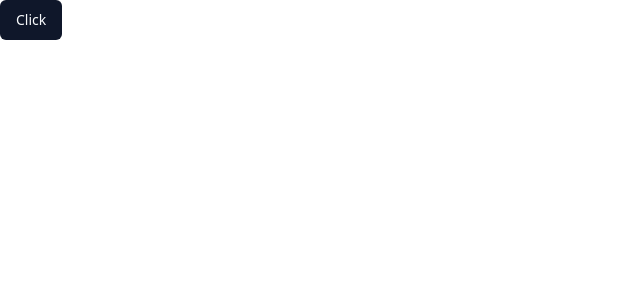
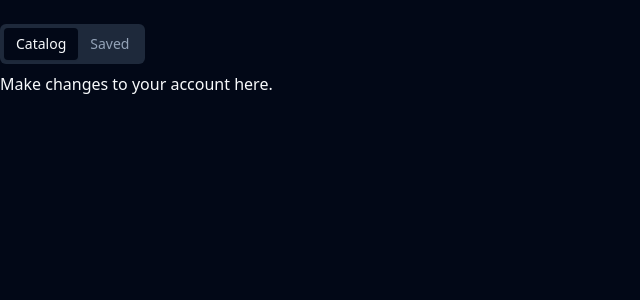
Before and after one commit to incodellc/finance-test-task, a React (Vite) app in the folder client/: page / in a window 1280 px wide. Shown: the top 300 px of the page, without its empty margins (0-640 px from the left). Built offline with nearby package versions, Linux system fonts and the light colour scheme.

Commit message:
feat: theme

```diff
--- a/client/package.json
+++ b/client/package.json
@@ -11,6 +11,7 @@
   },
   "dependencies": {
     "@radix-ui/react-slot": "^1.0.2",
+    "@radix-ui/react-tabs": "^1.0.4",
     "@reduxjs/toolkit": "^2.2.0",
     "class-variance-authority": "^0.7.0",
     "clsx": "^2.1.0",
--- a/client/src/App.tsx
+++ b/client/src/App.tsx
@@ -1,11 +1,22 @@
-import { Button } from "./components/ui/button"
+import { Tabs, TabsContent, TabsList, TabsTrigger } from "@/components/ui/tabs";
 
 function App() {
   return (
-    <div>
-      <Button>Click</Button>
-    </div>
-  )
+    <>
+      <div className="mt-6">
+        <Tabs defaultValue="account" className="w-[400px]">
+          <TabsList>
+            <TabsTrigger value="account">Catalog</TabsTrigger>
+            <TabsTrigger value="password">Saved</TabsTrigger>
+          </TabsList>
+          <TabsContent value="account">
+            Make changes to your account here.
+          </TabsContent>
+          <TabsContent value="password">Change your password here.</TabsContent>
+        </Tabs>
+      </div>
+    </>
+  );
 }
 
-export default App
+export default App;
--- /dev/null
+++ b/client/src/components/Catalog.tsx
@@ -0,0 +1,3 @@
+const Catalog = () => {
+
+}
--- /dev/null
+++ b/client/src/components/ui/tabs.tsx
@@ -0,0 +1,53 @@
+import * as React from "react"
+import * as TabsPrimitive from "@radix-ui/react-tabs"
+
+import { cn } from "@/lib/utils"
+
+const Tabs = TabsPrimitive.Root
+
+const TabsList = React.forwardRef<
+  React.ElementRef<typeof TabsPrimitive.List>,
+  React.ComponentPropsWithoutRef<typeof TabsPrimitive.List>
+>(({ className, ...props }, ref) => (
+  <TabsPrimitive.List
+    ref={ref}
+    className={cn(
+      "inline-flex h-10 items-center justify-center rounded-md bg-muted p-1 text-muted-foreground",
+      className
+    )}
+    {...props}
+  />
+))
+TabsList.displayName = TabsPrimitive.List.displayName
+
+const TabsTrigger = React.forwardRef<
+  React.ElementRef<typeof TabsPrimitive.Trigger>,
+  React.ComponentPropsWithoutRef<typeof TabsPrimitive.Trigger>
+>(({ className, ...props }, ref) => (
+  <TabsPrimitive.Trigger
+    ref={ref}
+    className={cn(
+      "inline-flex items-center justify-center whitespace-nowrap rounded-sm px-3 py-1.5 text-sm font-medium ring-offset-background transition-all focus-visible:outline-none focus-visible:ring-2 focus-visible:ring-ring focus-visible:ring-offset-2 disabled:pointer-events-none disabled:opacity-50 data-[state=active]:bg-background data-[state=active]:text-foreground data-[state=active]:shadow-sm",
+      className
+    )}
+    {...props}
+  />
+))
+TabsTrigger.displayName = TabsPrimitive.Trigger.displayName
+
+const TabsContent = React.forwardRef<
+  React.ElementRef<typeof TabsPrimitive.Content>,
+  React.ComponentPropsWithoutRef<typeof TabsPrimitive.Content>
+>(({ className, ...props }, ref) => (
+  <TabsPrimitive.Content
+    ref={ref}
+    className={cn(
+      "mt-2 ring-offset-background focus-visible:outline-none focus-visible:ring-2 focus-visible:ring-ring focus-visible:ring-offset-2",
+      className
+    )}
+    {...props}
+  />
+))
+TabsContent.displayName = TabsPrimitive.Content.displayName
+
+export { Tabs, TabsList, TabsTrigger, TabsContent }
--- a/client/src/main.tsx
+++ b/client/src/main.tsx
@@ -4,11 +4,14 @@
 import './index.css'
 import { Provider } from 'react-redux'
 import { store } from '@/state/store'
+import { ThemeProvider } from '@/providers/theme/theme-provider'
 
 ReactDOM.createRoot(document.getElementById('root')!).render(
   <React.StrictMode>
     <Provider store={store}>
+    <ThemeProvider defaultTheme="dark" storageKey="vite-ui-theme">
       <App />
+    </ThemeProvider>
     </Provider>
   </React.StrictMode>,
 )
--- /dev/null
+++ b/client/src/providers/theme/theme-provider.tsx
@@ -0,0 +1,73 @@
+import { createContext, useContext, useEffect, useState } from "react"
+
+type Theme = "dark" | "light" | "system"
+
+type ThemeProviderProps = {
+  children: React.ReactNode
+  defaultTheme?: Theme
+  storageKey?: string
+}
+
+type ThemeProviderState = {
+  theme: Theme
+  setTheme: (theme: Theme) => void
+}
+
+const initialState: ThemeProviderState = {
+  theme: "system",
+  setTheme: () => null,
+}
+
+const ThemeProviderContext = createContext<ThemeProviderState>(initialState)
+
+export function ThemeProvider({
+  children,
+  defaultTheme = "system",
+  storageKey = "vite-ui-theme",
+  ...props
+}: ThemeProviderProps) {
+  const [theme, setTheme] = useState<Theme>(
+    () => (localStorage.getItem(storageKey) as Theme) || defaultTheme
+  )
+
+  useEffect(() => {
+    const root = window.document.documentElement
+
+    root.classList.remove("light", "dark")
+
+    if (theme === "system") {
+      const systemTheme = window.matchMedia("(prefers-color-scheme: dark)")
+        .matches
+        ? "dark"
+        : "light"
+
+      root.classList.add(systemTheme)
+      return
+    }
+
+    root.classList.add(theme)
+  }, [theme])
+
+  const value = {
+    theme,
+    setTheme: (theme: Theme) => {
+      localStorage.setItem(storageKey, theme)
+      setTheme(theme)
+    },
+  }
+
+  return (
+    <ThemeProviderContext.Provider {...props} value={value}>
+      {children}
+    </ThemeProviderContext.Provider>
+  )
+}
+
+export const useTheme = () => {
+  const context = useContext(ThemeProviderContext)
+
+  if (context === undefined)
+    throw new Error("useTheme must be used within a ThemeProvider")
+
+  return context
+}
```
Also changed, not shown: 1 other file (tests, documents, lock files or other folders).
